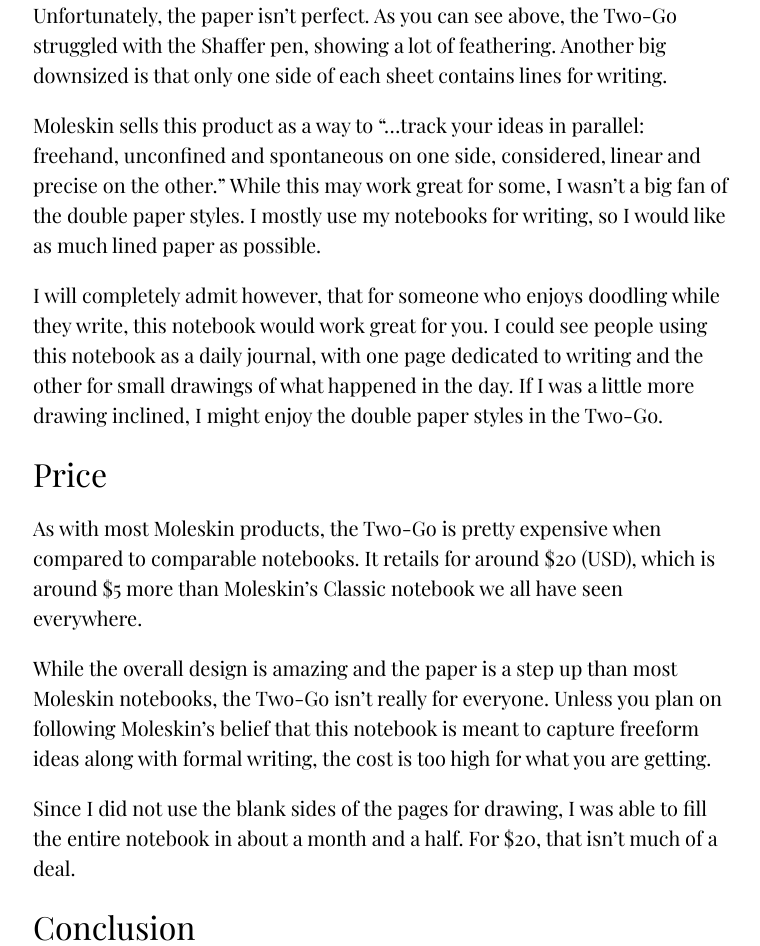
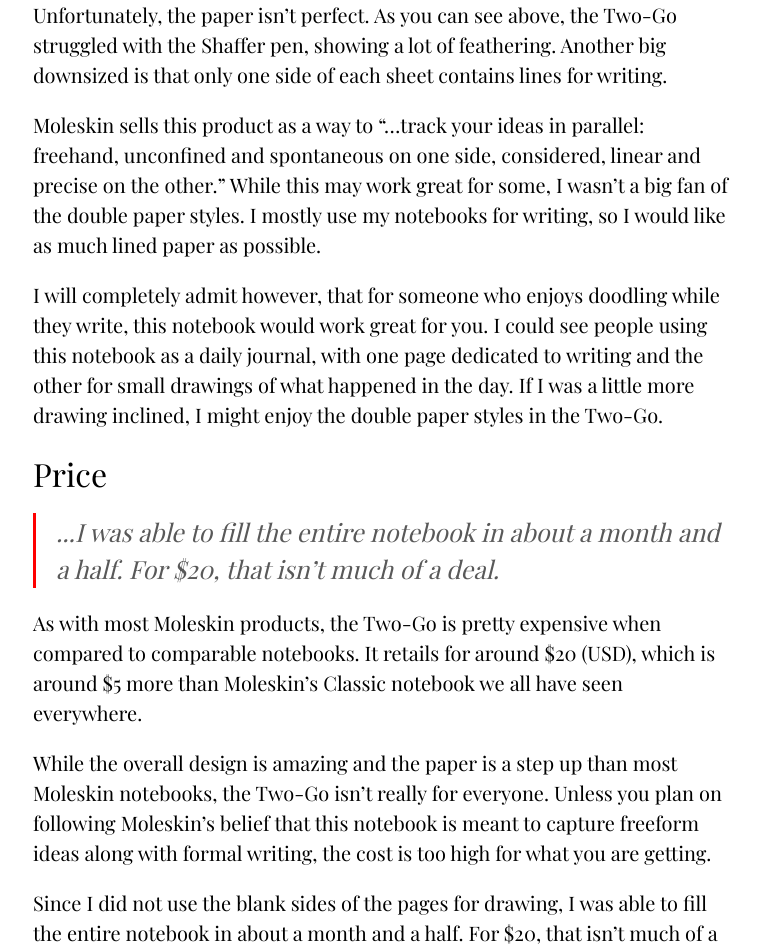
Before and after one commit to writingpenguin/writingpenguin.github.io, a Jekyll site: the page built from _posts/2018-01-11-moleskin-two-go.markdown, in a window 1280 px wide. Shown: the part 3821-4767 px from the top of the page, without its empty margins (272-1032 px from the left). Built offline with Jekyll 4.4.1, drawn with Linux system fonts in a browser that asks for light colours; grey boxes are pictures that could not be loaded.

Commit message:
Pull-quote support

```diff
--- a/_posts/2018-01-11-moleskin-two-go.markdown
+++ b/_posts/2018-01-11-moleskin-two-go.markdown
@@ -52,6 +52,7 @@
 I will completely admit however, that for someone who enjoys doodling while they write, this notebook would work great for you. I could see people using this notebook as a daily journal, with one page dedicated to writing and the other for small drawings of what happened in the day. If I was a little more drawing inclined, I might enjoy the double paper styles in the Two-Go.
 
 ## Price
+<p class="pull-quote">...I was able to fill the entire notebook in about a month and a half. For $20, that isn’t much of a deal.</p>
 As with most Moleskin products, the Two-Go is pretty expensive when compared to comparable notebooks. It retails for around $20 (USD), which is around $5 more than Moleskin’s Classic notebook we all have seen everywhere.
 
 While the overall design is amazing and the paper is a step up than most Moleskin notebooks, the Two-Go isn’t really for everyone. Unless you plan on following Moleskin’s belief that this notebook is meant to capture freeform ideas along with formal writing, the cost is too high for what you are getting.
--- a/_sass/_layout.scss
+++ b/_sass/_layout.scss
@@ -339,6 +339,16 @@
         text-decoration: none;
     }
 }
+
+.pull-quote {
+    color: $grey-color-dark;
+    border-left-style: solid;
+    border-color: red;
+    padding-left: 20px;
+    font-style: italic;
+    font-weight: normal;
+    font-size: 25px;
+}
 /* Basic Pages */
 .about-page {
     padding-bottom: 50px;
```
